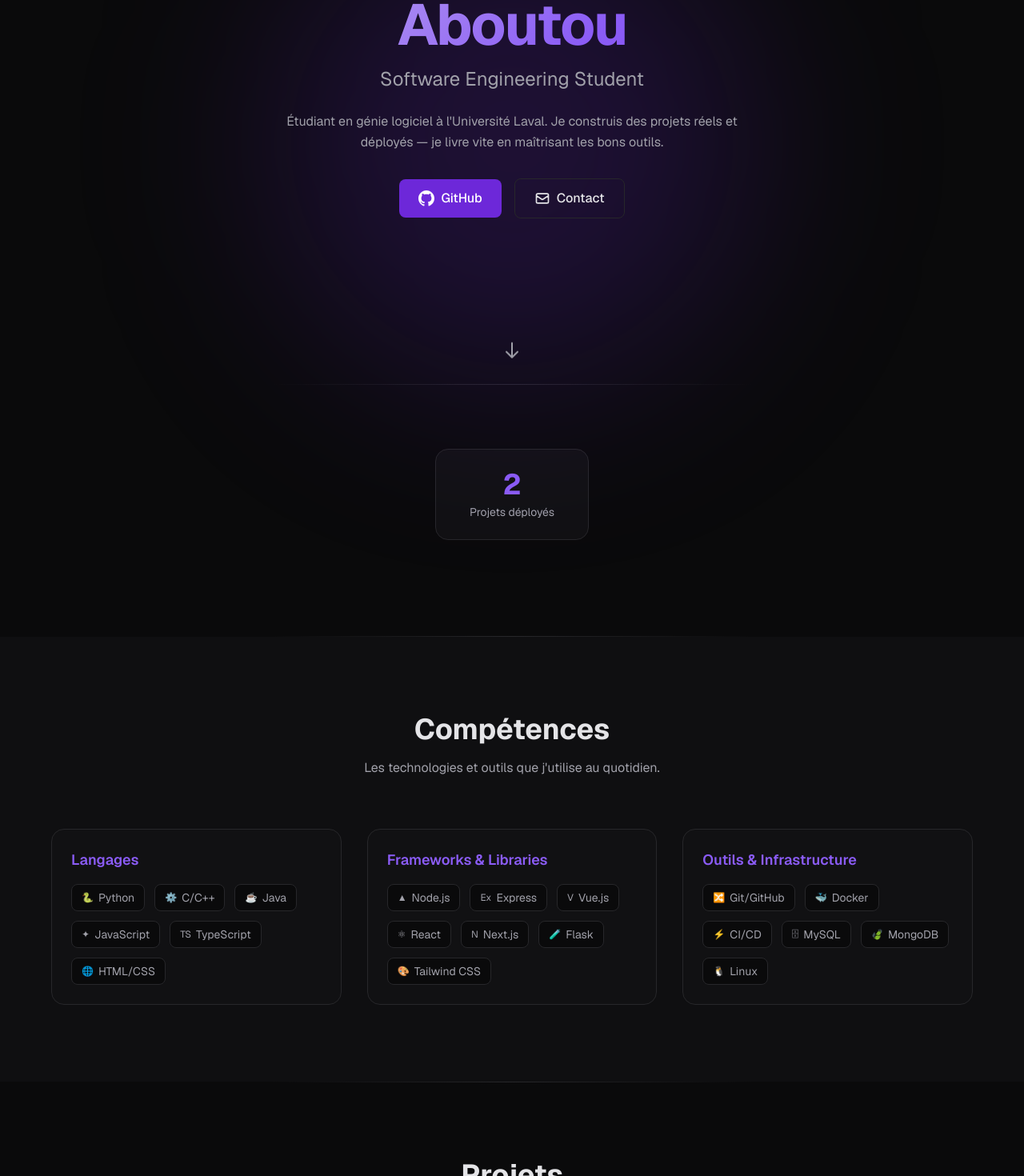
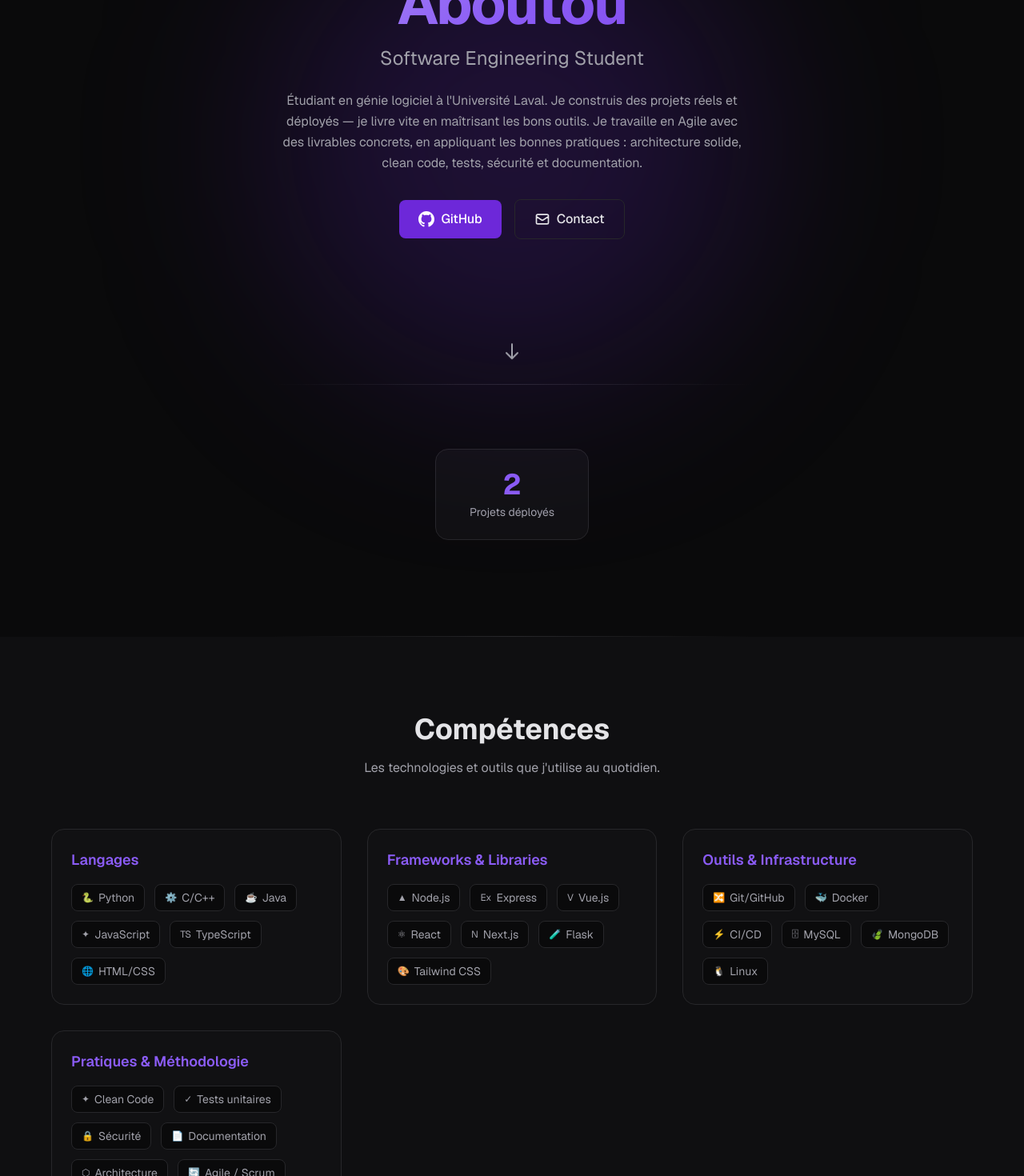
Before and after one commit to danny-abt/linkfolio, a Next.js app: page / in a window 1280 px wide. Shown: the part 320-1790 px from the top of the page at 80% size. Built offline with nearby package versions, Linux system fonts and the light colour scheme.

Commit message:
update description

```diff
--- a/src/data/content.ts
+++ b/src/data/content.ts
@@ -1,7 +1,7 @@
 export const personalInfo = {
   name: "Danny Emmanuel Aboutou",
   title: "Software Engineering Student",
-  bio: "Étudiant en génie logiciel à l'Université Laval. Je construis des projets réels et déployés — je livre vite en maîtrisant les bons outils.",
+  bio: "Étudiant en génie logiciel à l'Université Laval. Je construis des projets réels et déployés — je livre vite en maîtrisant les bons outils. Je travaille en Agile avec des livrables concrets, en appliquant les bonnes pratiques : architecture solide, clean code, tests, sécurité et documentation.",
   email: "danny-emmanuel.aboutou.1@ulaval.ca",
   github: "https://github.com/danny-abt",
   university: "Université Laval",
@@ -65,6 +65,18 @@ export const skillCategories: SkillCategory[] = [
       { name: "MySQL", icon: "🗄" },
       { name: "MongoDB", icon: "🍃" },
       { name: "Linux", icon: "🐧" },
+    ],
+  },
+  {
+    title: "Pratiques & Méthodologie",
+    skills: [
+      { name: "Clean Code", icon: "✦" },
+      { name: "Tests unitaires", icon: "✓" },
+      { name: "Sécurité", icon: "🔒" },
+      { name: "Documentation", icon: "📄" },
+      { name: "Architecture", icon: "⬡" },
+      { name: "Agile / Scrum", icon: "🔄" },
+      { name: "Livrables client", icon: "📦" },
     ],
   },
 ];
```
